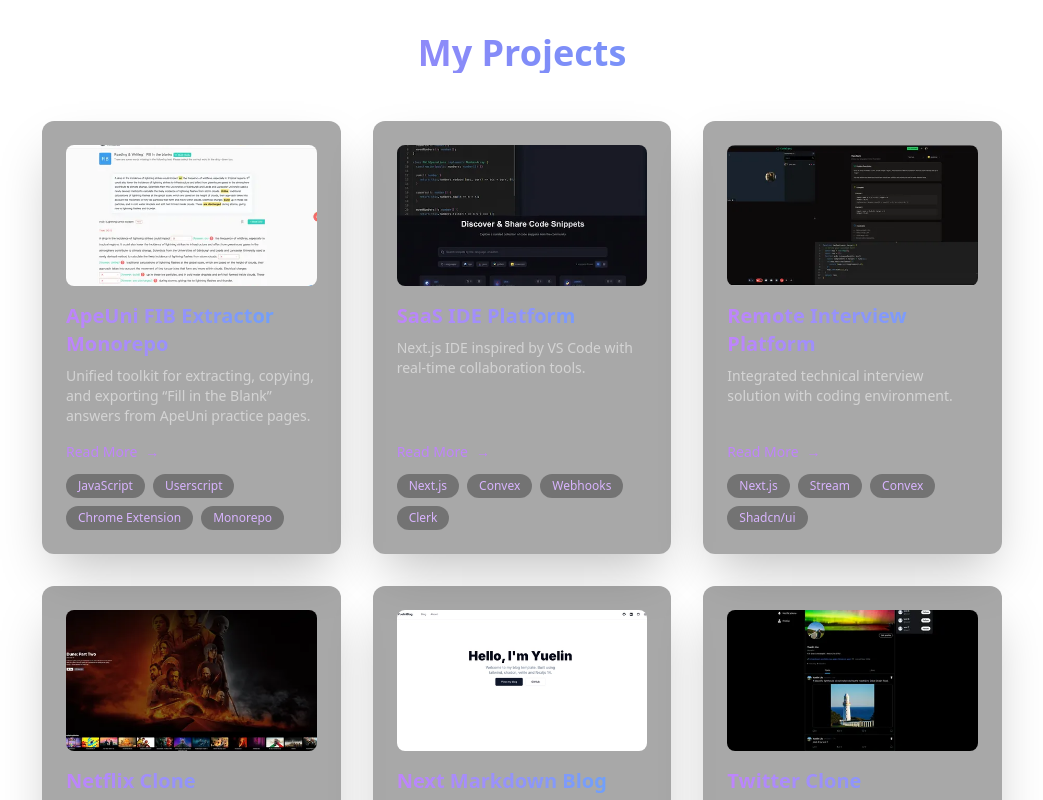
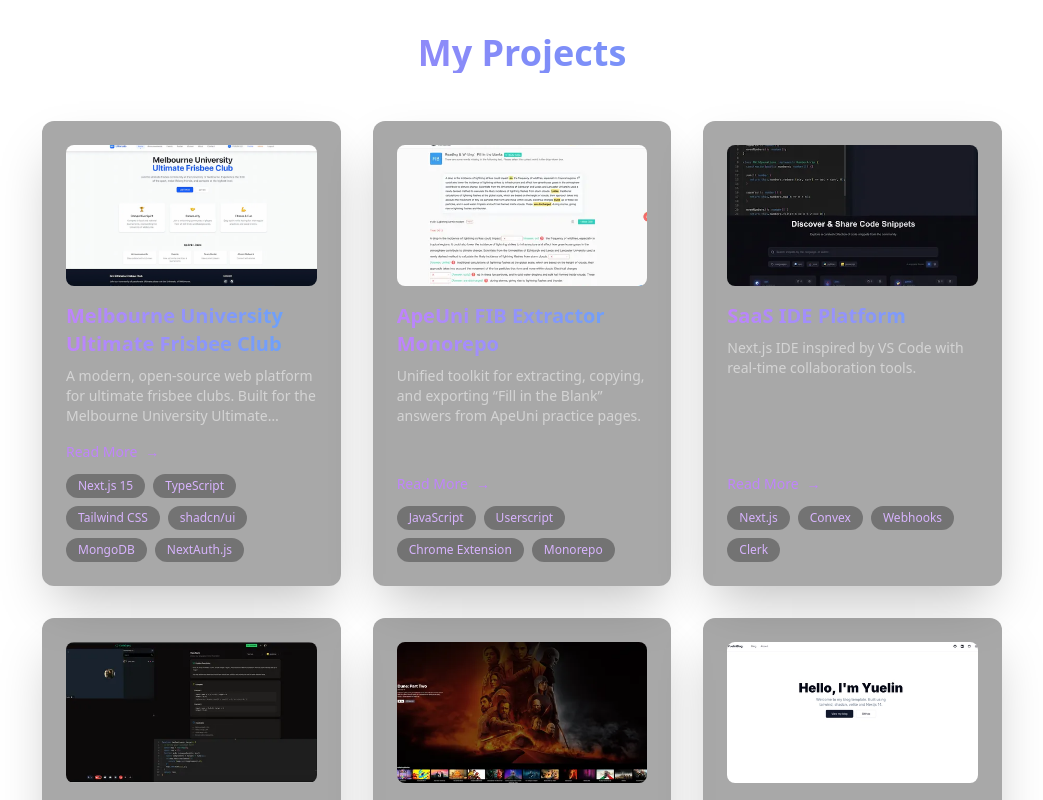
Before and after one commit to liuyuelintop/react-portfolio, a React (Vite) app: page / in a window 1280 px wide. Shown: the part 3900-4700 px from the top of the page, without its empty margins (118-1161 px from the left). Built offline with nearby package versions, Linux system fonts and the light colour scheme.

Commit message:
Update Projects Constants

```diff
--- a/src/components/Hero.jsx
+++ b/src/components/Hero.jsx
@@ -48,7 +48,7 @@ export default function Hero() {
 
                         {/* Skills Grid */}
                         <div className="grid grid-cols-2 md:grid-cols-3 gap-3 max-w-2xl mx-auto">
-                            {HERO_CONTENT.highlights.map((skill, index) => (
+                            {HERO_CONTENT.highlights.map((skill) => (
                                 <motion.div
                                     key={skill}
                                     variants={itemVariants}
--- a/src/constants/assets.js
+++ b/src/constants/assets.js
@@ -17,6 +17,7 @@ import portfolio from "../assets/projects/portfolio.webp";
 import tsPokerGame from "../assets/projects/ts-poker-game.webp";
 import twitterClone from "../assets/projects/twitter-clone.webp";
 import apeUniFibExtractor from "../assets/projects/apeUniFibExtractor.webp";
+import melbUniUltimate from "../assets/projects/melbUniUltimate.webp";
 // 其他资源
 import logo from "../assets/Logo.png";
 
@@ -40,6 +41,7 @@ export const projectImages = {
   tsPokerGame,
   twitterClone,
   apeUniFibExtractor,
+  melbUniUltimate,
 };
 
 export const generalImages = {
--- a/src/constants/projects.js
+++ b/src/constants/projects.js
@@ -1,6 +1,42 @@
 import { projectImages } from "./assets";
 
 export const PROJECTS = [
+    {
+    title: "Melbourne University Ultimate Frisbee Club",
+    image: projectImages.melbUniUltimate, // Add the relevant image to your assets
+    description: {
+      summary:
+        "A modern, open-source web platform for ultimate frisbee clubs. Built for the Melbourne University Ultimate community—ready for your team!",
+      features: [
+        "Beautiful, modern UI with Tailwind, shadcn/ui, and Lucide icons",
+        "All-in-one club management: events, announcements, roster, alumni, tournaments, and more",
+        "Admin dashboard for easy content and user management",
+        "Open source, MIT licensed – ready for your club or team",
+        "Easy deploy to Vercel (or your own server)",
+        "Role-based access with NextAuth.js (admin/member/public)",
+        "Trusted by the Melbourne University Ultimate community"
+      ]
+    },
+    url: "https://melb-uni-ultimate.vercel.app",
+    technologies: {
+      main: [
+        "Next.js 15",
+        "TypeScript",
+        "Tailwind CSS",
+        "shadcn/ui",
+        "MongoDB",
+        "NextAuth.js"
+      ],
+      others: [
+        "Lucide React",
+        "Jest",
+        "ESLint",
+        "Prettier",
+        "Husky",
+        "Vercel"
+      ]
+    }
+    },
     {
     title: "ApeUni FIB Extractor Monorepo",
     image: projectImages.apeUniFibExtractor,  // make sure you add this asset to your `projectImages`
```
Also changed, not shown: src/assets/projects/melbUniUltimate.webp (added).
